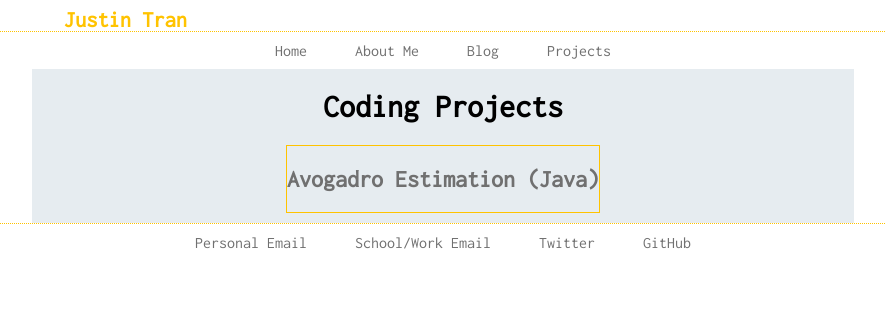
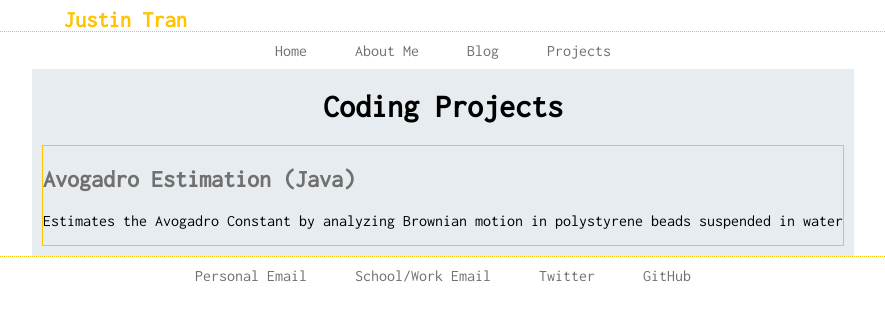
Before and after one commit to justintranjt/justintranjt.github.io, a Jekyll site: the page built from projects/index.html, in a window 1280 px wide. Shown: the top 321 px of the page, without its empty margins (197-1082 px from the left). Built offline with Jekyll 4.4.1, drawn with Linux system fonts in a browser that asks for light colours.

Commit message:
Update 2017-07-29-avogadro-estimation.md

```diff
--- a/_projects/2017-07-29-avogadro-estimation.md
+++ b/_projects/2017-07-29-avogadro-estimation.md
@@ -2,6 +2,7 @@
 layout: post
 title: "Avogadro Estimation (Java)"
 date: 2017-07-29
+description: Estimates the Avogadro Constant by analyzing Brownian motion in polystyrene beads suspended in water
 ---
 I will go ahead and explain the science behind my final COS 126 Project here and provide a
 [link to the project repo](https://github.com/justintranjt/avogadro-estimate).
```
